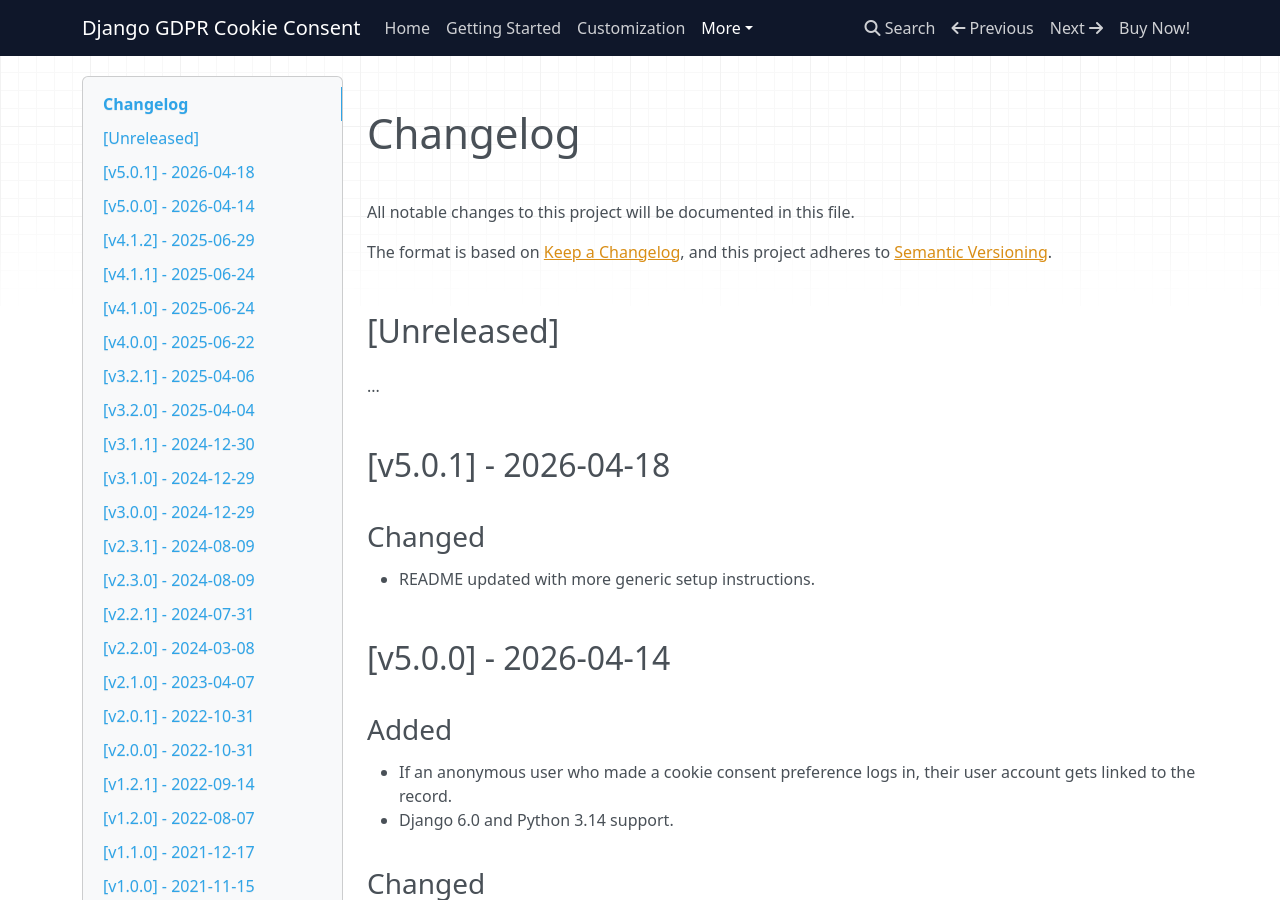
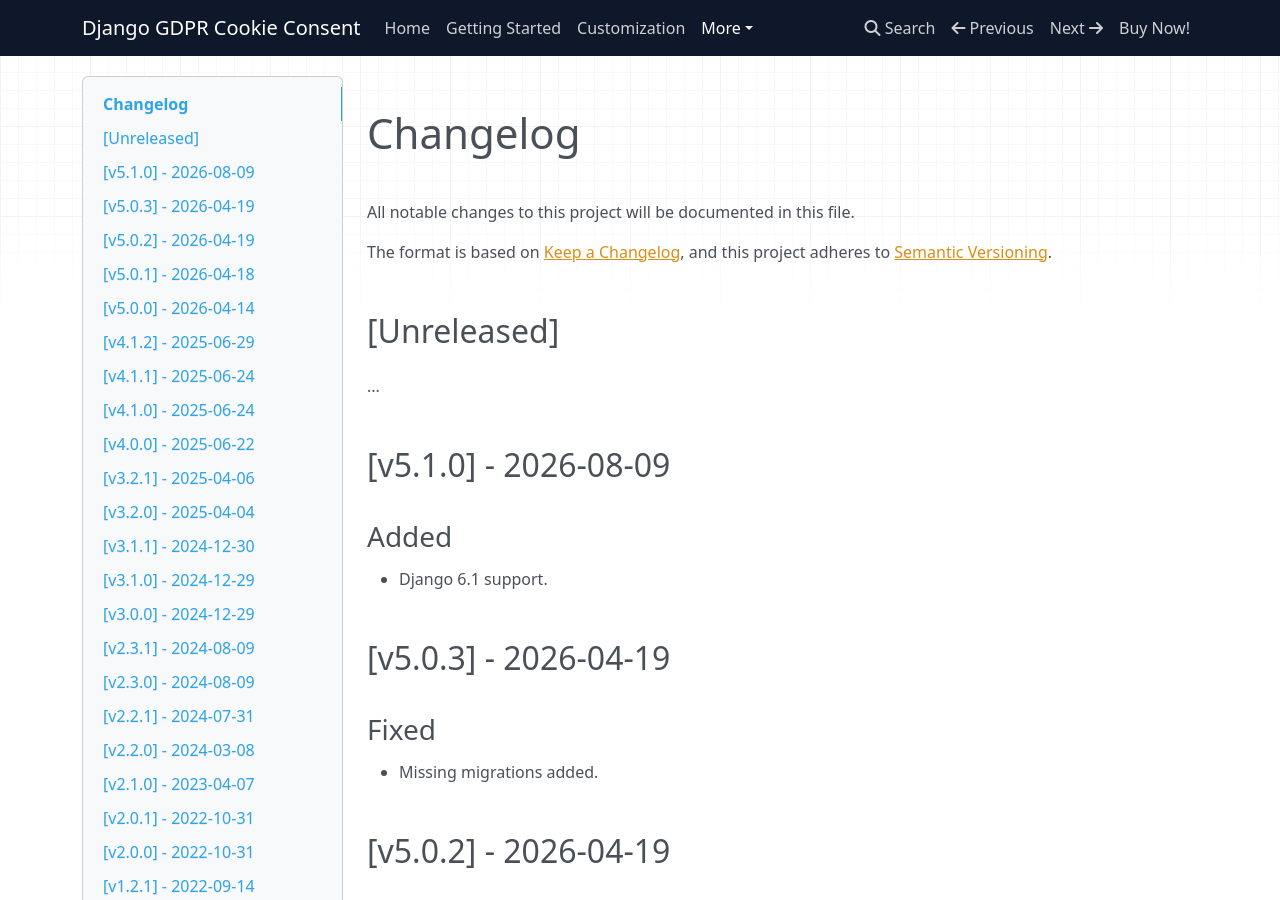
Before and after one commit to websightful/django-gdpr-cookie-consent-docs, an MkDocs documentation site: the page built from src/changelog.md, in a window 1280 px wide and 900 px high. Built offline with MkDocs 1.6.1, drawn with Linux system fonts in a browser that asks for light colours; nearby versions of some CDN libraries; some of the changed text lies outside the part shown.

Commit message:
✨ v5.1.0 with Django 6.1 support.

````diff
--- a/docs/index.html
+++ b/docs/index.html
@@ -160,7 +160,7 @@
 </tr>
 <tr>
 <td>Supported Django versions</td>
-<td>4.2, 5.0, 5.1, 5.2, 6.0</td>
+<td>4.2, 5.0, 5.1, 5.2, 6.0, 6.1</td>
 </tr>
 <tr>
 <td>Supported Python versions</td>
@@ -196,7 +196,7 @@
 </tr>
 <tr>
 <td>Latest package version</td>
-<td>5.0.3</td>
+<td>5.1.0</td>
 </tr>
 </tbody>
 </table>
@@ -328,5 +328,5 @@
 
 <!--
 MkDocs version : 1.6.1
-Build Date UTC : 2026-04-20 00:50:29.696373+00:00
+Build Date UTC : 2026-08-09 19:15:29.921531+00:00
 -->
--- a/src/changelog.md
+++ b/src/changelog.md
@@ -7,6 +7,24 @@
 
 ## [Unreleased]
 ...
+
+## [v5.1.0] - 2026-08-09
+
+### Added
+
+- Django 6.1 support.
+
+## [v5.0.3] - 2026-04-19
+
+### Fixed
+
+- Missing migrations added.
+
+## [v5.0.2] - 2026-04-19
+
+### Fixed
+
+- `{% render_conditional_html %}` fails silently when called from a template context without `HttpRequest`.
 
 ## [v5.0.1] - 2026-04-18
 
--- a/src/getting-started.md
+++ b/src/getting-started.md
@@ -11,14 +11,14 @@
 Link to this file in your `requirements.txt`:
 
 ```
-file:./private_wheels/django_gdpr_cookie_consent-5.0.3-py2.py3-none-any.whl
+file:./private_wheels/django_gdpr_cookie_consent-5.1.0-py2.py3-none-any.whl
 ```
 
 or
 
 ```
 --find-links=./private_wheels/
-django-gdpr-cookie-consent==5.0.3
+django-gdpr-cookie-consent==5.1.0
 ```
 
 Install the pip requirements from the `requirements.txt` file into your project's virtual environment:
@@ -30,7 +30,7 @@
 Alternatively to start quickly, install the wheel file into your Django project's virtual environment right from the shell:
 
 ```shell
-(venv)$ pip install /path/to/django_gdpr_cookie_consent-5.0.3-py2.py3-none-any.whl
+(venv)$ pip install /path/to/django_gdpr_cookie_consent-5.1.0-py2.py3-none-any.whl
 ```
 
 
@@ -124,7 +124,7 @@
 
 **Manage the scripts that create your strictly necessary cookies separately, unrelated to the Django GDPR Cookie Consent app.**
 
-Note: Since version 5.0.3, using conditional templates is optional. You can instead rely on the provided context processor or special JavaScript to check which cookie categories are active and control rendering accordingly.
+Note: Since version 5.1.0, using conditional templates is optional. You can instead rely on the provided context processor or special JavaScript to check which cookie categories are active and control rendering accordingly.
 
 ### 7. Add event handlers if you need to track cookie consent changes
 
````
Also changed, not shown: docs/changelog/index.html (+61 -34 lines), docs/getting-started/index.html (+4 -4 lines), docs/sitemap.xml (+7 -7 lines), src/index.md (+3 -3 lines), docs/search/search_index.json, 1 other file.
